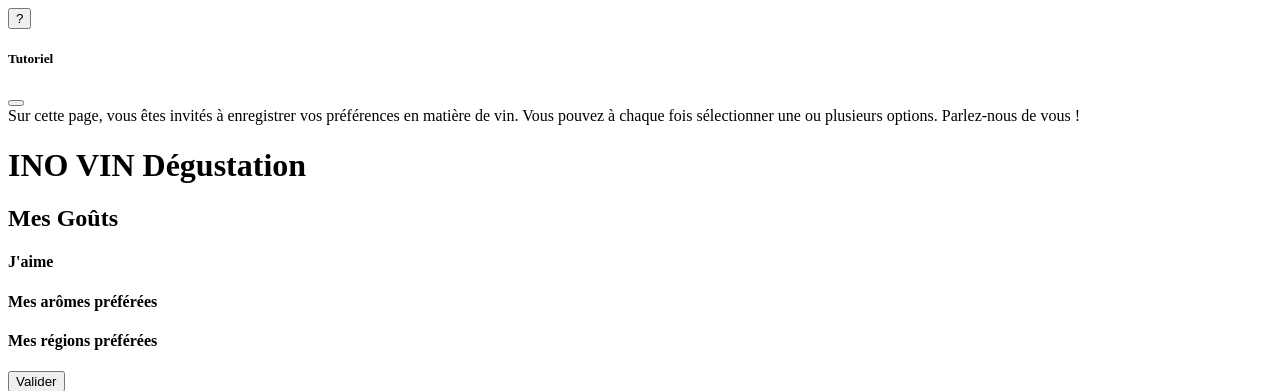
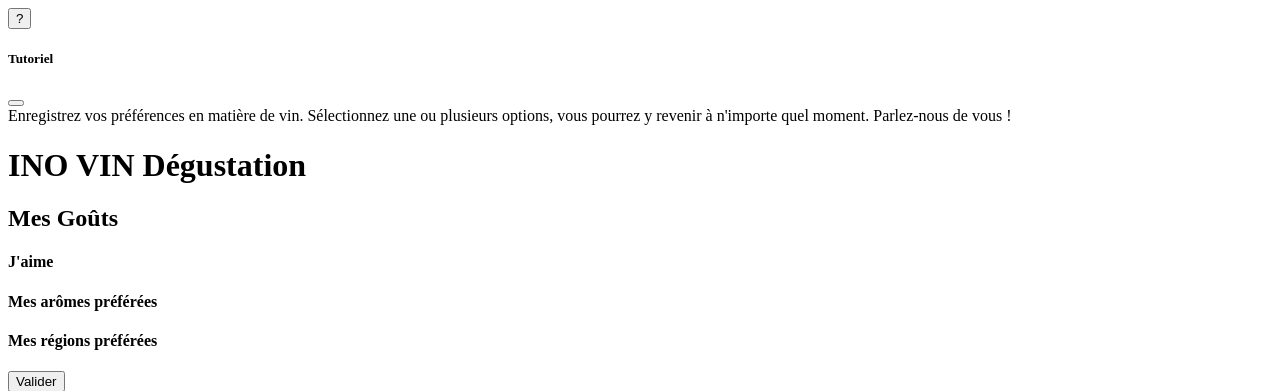
Before and after one commit to WildCodeSchool/2023-02-PHP-Bordeaux-Inovin, a Symfony app: template templates/gout/new.html.twig in a window 1280 px wide. Shown: the top 391 px of the page. Run offline with Twig, Linux system fonts and the light colour scheme; the template is opened without the code that fills it, so the values that code supplies are empty; some libraries are stand-ins or nearby versions.

Commit message:
Helper content updated

```diff
--- a/templates/gout/new.html.twig
+++ b/templates/gout/new.html.twig
@@ -5,7 +5,7 @@
 {% block body %}
     {% embed "includes/helper.html.twig" %}
         {% block helper_content %}
-            Sur cette page, vous êtes invités à enregistrer vos préférences en matière de vin. Vous pouvez à chaque fois sélectionner une ou plusieurs options. Parlez-nous de vous !
+            Enregistrez vos préférences en matière de vin. Sélectionnez une ou plusieurs options, vous pourrez y revenir à n'importe quel moment. Parlez-nous de vous !
         {% endblock %}
     {% endembed %}
     <h1 class="iv-title">INO VIN Dégustation</h1>
```
